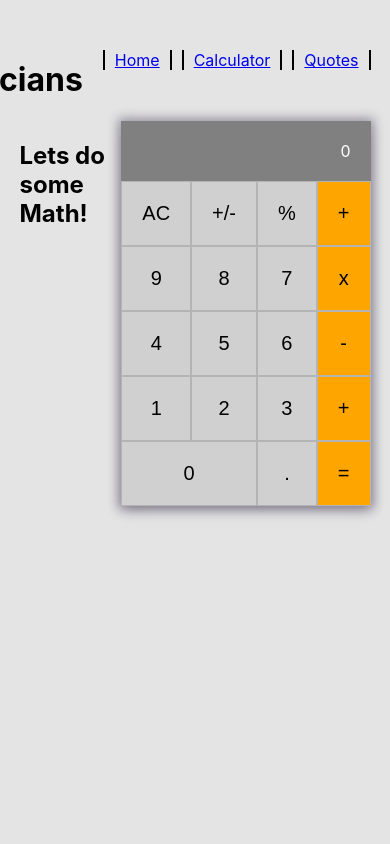
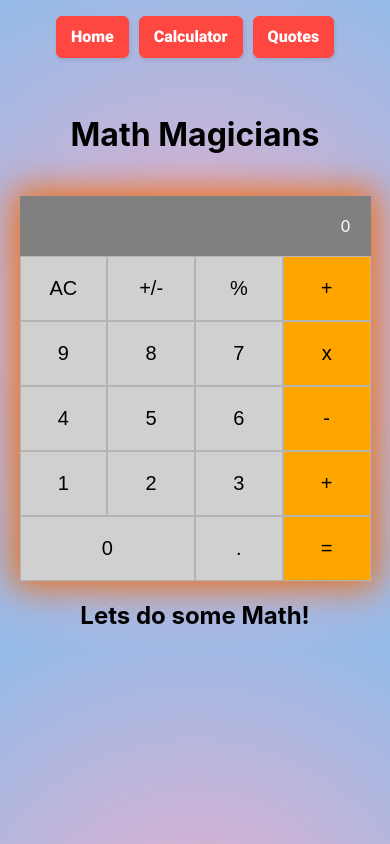
Before and after one commit to anas599/Calculator-, a React (Create React App) app: page /calculator in a window 390 px wide. Built offline with nearby package versions, Linux system fonts and the light colour scheme; the HTML template or start-up script is replaced by a standard one.

Commit message:
add responsive to mobile

```diff
--- a/src/App.css
+++ b/src/App.css
@@ -1,5 +1,6 @@
 body {
-  background-color: rgb(228, 228, 228);
+  background: rgb(238, 174, 202);
+  background: radial-gradient(circle, rgba(238, 174, 202, 1) 0%, rgba(148, 187, 233, 1) 100%);
 }
 
 header {
@@ -13,10 +14,7 @@ header {
 
 .main {
   width: 400px;
-  box-shadow:
-    rgb(45 35 66 / 40%) 0 0 10px 3px,
-    rgb(45 35 66 / 30%) 0 7px 13px -3px,
-    rgb(58 65 111 / 50%) 0 -3px 0 inset;
+  box-shadow: 0 0 32px 6px rgba(240, 104, 0, 0.9);
 }
 
 .mainKeyPad {
@@ -84,14 +82,58 @@ nav > ul {
   padding: 0;
 }
 
-ul > li {
+/* ul > li {
   border-right: 2px solid black;
   border-left: 2px solid black;
   padding-left: 10px;
-  padding-right: 10px;
+  padding-right: 10px; */
+
+/* } */
+
+/* CSS */
+a {
+  text-decoration: none;
+  color: #fff;
+}
+
+ul > li {
+  background: #ff4742;
+  border: 1px solid #ff4742;
+  border-radius: 6px;
+  box-shadow: rgba(0, 0, 0, 0.1) 1px 2px 4px;
+  box-sizing: border-box;
+  color: #fff;
+  cursor: pointer;
+  display: inline-block;
+  font-family: nunito, roboto, proxima-nova, "proxima nova", sans-serif;
+  font-size: 16px;
+  font-weight: 800;
+  line-height: 16px;
+  min-height: 40px;
+  outline: 0;
+  padding: 12px 14px;
+  text-align: center;
+  text-rendering: geometricPrecision;
+  text-transform: none;
+  user-select: none;
+  -webkit-user-select: none;
+  touch-action: manipulation;
+  vertical-align: middle;
+}
+
+ul > li:hover,
+ul > li:active {
+  background-color: initial;
+  background-position: 0 0;
+  color: #ff4742;
+}
+
+ul > li:active {
+  opacity: 0.5;
 }
 
 .base {
+  padding-top: 20px;
   display: flex;
   flex-direction: row-reverse;
   justify-content: space-between;
@@ -103,3 +145,19 @@ ul > li {
   text-align: center;
   padding-top: 150px;
 }
+
+@media screen and (max-width: 480px) {
+  header {
+    flex-direction: column;
+  }
+
+  .base {
+    flex-direction: column;
+    align-items: center;
+    width: 80vw;
+  }
+
+  .main {
+    width: 90vw;
+  }
+}
```
